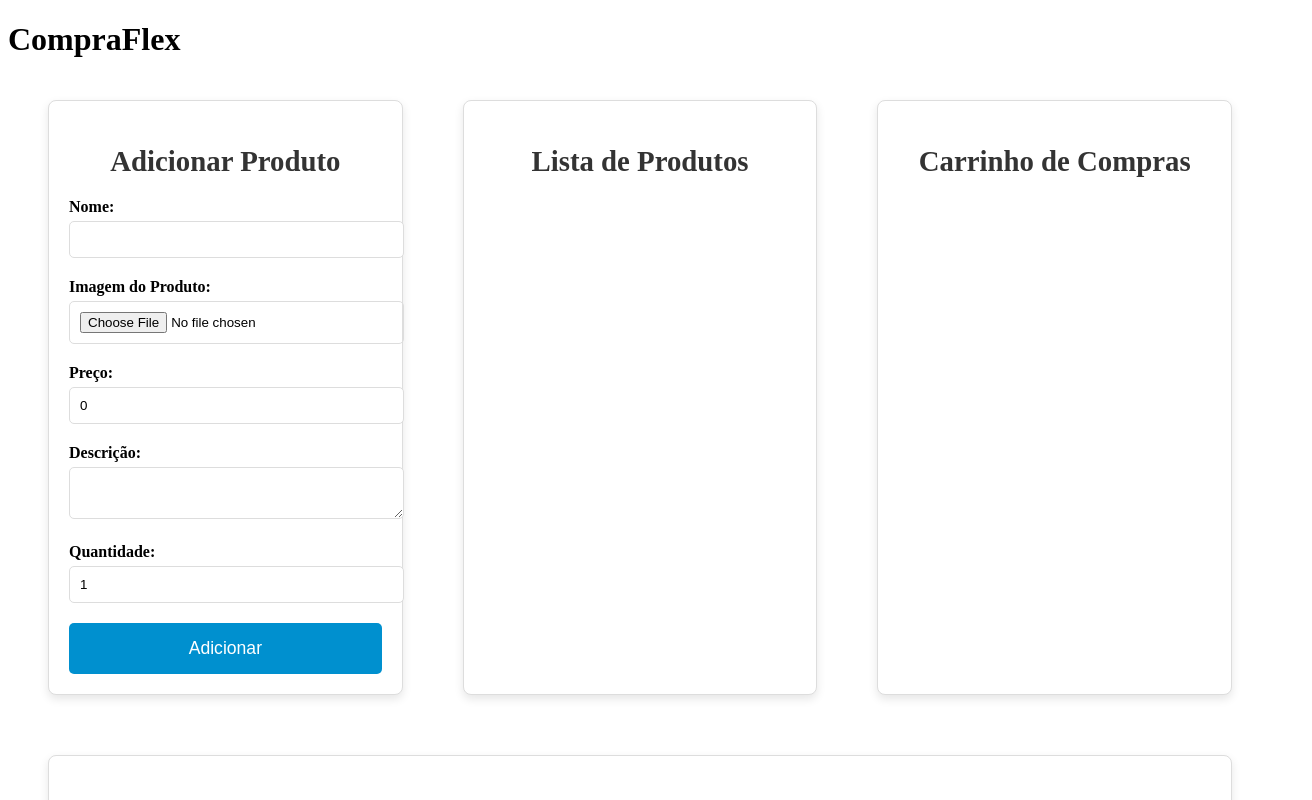
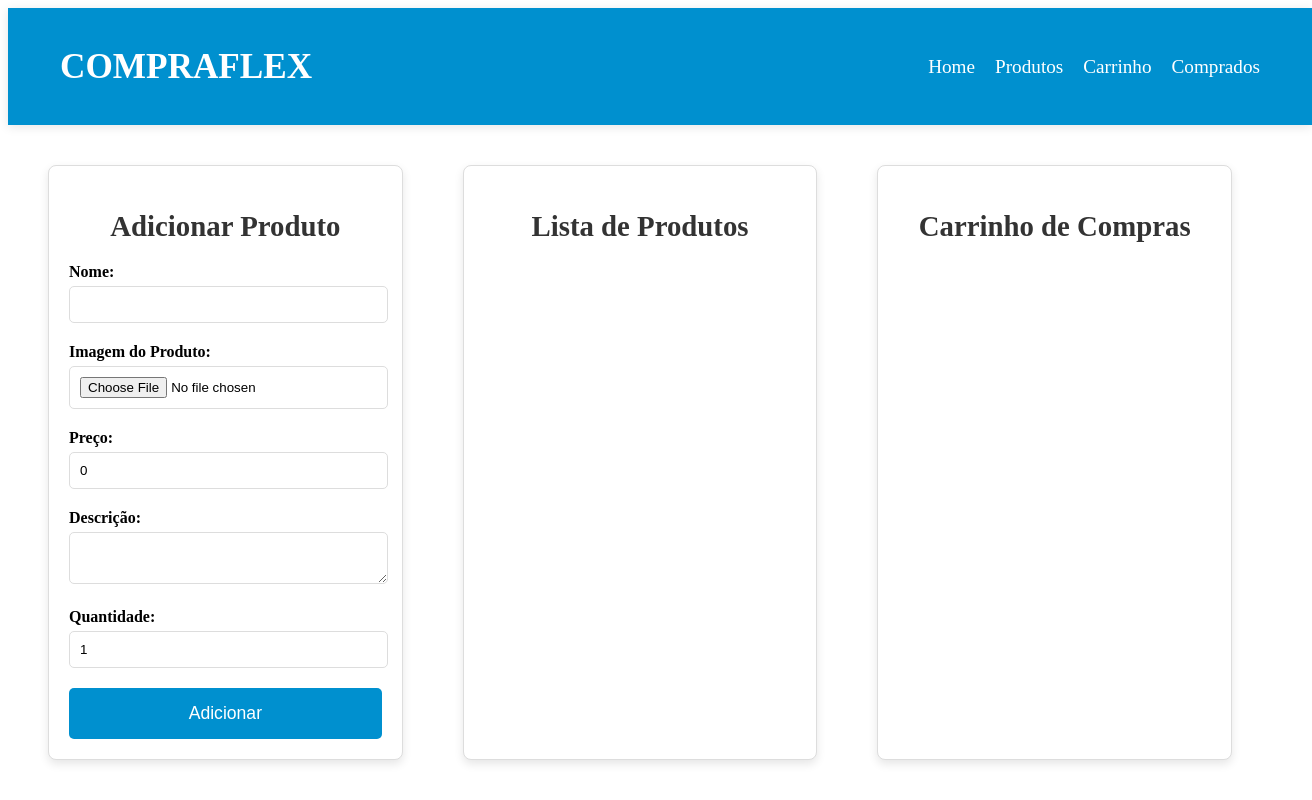
Before and after one commit to WillianDias1/Lista_de_Compras, an Angular app: page /mercado in a window 1280 px wide. Shown: the top 800 px of the page, 1312 px wide, since content can reach past the window. Built offline with nearby package versions, Linux system fonts and the light colour scheme.

Commit message:
fix: correção na responsividade e melhoria no css - header

```diff
--- a/src/app/app.component.css
+++ b/src/app/app.component.css
@@ -0,0 +1,91 @@
+/* Estilos gerais do header */
+.main-header {
+  width: 100%;
+  background-color: #0090CF; /* Cor de fundo do header */
+  padding: 15px 20px;
+  box-shadow: 0 2px 10px rgba(0, 0, 0, 0.1); /* Sombra suave no header */
+  position: sticky;
+  top: 0;
+  z-index: 1000; /* Mantém o header acima do conteúdo ao rolar a página */
+}
+
+.header-content {
+  display: flex;
+  justify-content: space-between;
+  align-items: center;
+  max-width: 1200px;
+  margin: 0 auto;
+  flex-wrap: wrap; /* Permite que o conteúdo se reorganize em telas menores */
+}
+
+.logo {
+  color: white;
+  font-size: 2.2em; /* Tamanho da logo */
+  font-weight: bold;
+  text-transform: uppercase;
+}
+
+.nav-bar ul {
+  list-style-type: none; /* Remove marcadores da lista */
+  margin: 0;
+  padding: 0;
+  display: flex;
+  gap: 20px; /* Espaçamento entre os links */
+}
+
+.nav-bar ul li {
+  margin: 0;
+}
+
+.nav-bar ul li a {
+  text-decoration: none;
+  color: white;
+  font-size: 1.2em;
+  transition: color 0.3s;
+}
+
+.nav-bar ul li a:hover {
+  color: #f0f0f0; /* Cor mais clara ao passar o mouse */
+}
+
+/* Esconde o menu por padrão em dispositivos móveis */
+.menu-toggle {
+  display: none;
+  background-color: transparent;
+  border: none;
+  font-size: 2em;
+  color: white;
+  cursor: pointer;
+}
+
+.menu-toggle:focus {
+  outline: none; /* Remove o contorno ao focar */
+}
+
+/* Responsividade para telas menores */
+@media (max-width: 768px) {
+  .nav-bar ul {
+    flex-direction: column; /* Empilha os links do menu */
+    position: absolute;
+    top: 60px;
+    right: 0;
+    background-color: #0090CF;
+    width: 100%;
+    display: none; /* Esconde o menu por padrão */
+    padding: 20px;
+    box-shadow: 0 4px 10px rgba(0, 0, 0, 0.1);
+  }
+
+  .nav-bar ul.active {
+    display: flex; /* Exibe o menu ao clicar no ícone de menu */
+    flex-direction: column;
+  }
+
+  .menu-toggle {
+    display: block; /* Mostra o ícone de menu em dispositivos móveis */
+  }
+
+  .logo {
+    font-size: 1.1em;
+  }
+}
--- a/src/app/app.component.html
+++ b/src/app/app.component.html
@@ -1,7 +1,21 @@
 <router-outlet>
+  <header class="main-header">
+    <div class="header-content">
+      <h1 class="logo">CompraFlex</h1>
+      <nav class="nav-bar">
+        <ul>
+          <li><a href="#">Home</a></li>
+          <li><a href="#">Produtos</a></li>
+          <li><a href="#">Carrinho</a></li>
+          <li><a href="#">Comprados</a></li>
+        </ul>
+      </nav>
+      <!-- Ícone de menu (visível apenas em dispositivos móveis) -->
+      <button class="menu-toggle" (click)="toggleMenu()">&#9776;</button>
+    </div>
+  </header>
+
   <div class="main-container">
-    <h1>CompraFlex</h1>
-
     <app-mercado></app-mercado>
   </div>
 <router-outlet />
--- a/src/app/app.component.ts
+++ b/src/app/app.component.ts
@@ -3,8 +3,14 @@ import { Component } from '@angular/core';
 @Component({
   selector: 'app-root',
   templateUrl: './app.component.html',
-  styleUrl: './app.component.css'
+  styleUrls: ['./app.component.css']
 })
 export class AppComponent {
   title = 'Lista_de_Compras';
+  isMenuOpen = false; // Variável para controlar o estado do menu
+
+  // Função para alternar o estado do menu
+  toggleMenu() {
+    this.isMenuOpen = !this.isMenuOpen;
+  }
 }
--- a/src/app/mercado/mercado.component.css
+++ b/src/app/mercado/mercado.component.css
@@ -79,7 +79,7 @@ label {
 }
 
 input, textarea {
-  width: 100%;
+  width: 95%;
   padding: 10px;
   border: 1px solid #ddd;
   border-radius: 5px;
--- a/src/app/mercado/mercado.component.html
+++ b/src/app/mercado/mercado.component.html
@@ -42,7 +42,7 @@
       <div *ngFor="let item of items" class="product-item">
         <h3>{{ item.name }}</h3>
         <img [src]="item.imagePreview" alt="{{ item.name }}" width="100" />
-        <p>Preço: {{ item.price | currency }}</p>
+        <p>Preço: R{{ item.price | currency }}</p>
         <p>{{ item.description }}</p>
         <p>Quantidade: {{ item.quantity }}</p>
 
@@ -59,7 +59,7 @@
     <div class="cart-list">
       <div *ngFor="let cartItem of cartItems" class="cart-item">
         <h3>{{ cartItem.name }}</h3>
-        <p>Preço: {{ cartItem.price | currency }}</p>
+        <p>Preço: R{{ cartItem.price | currency }}</p>
         <p>Quantidade: {{ cartItem.quantity }}</p>
         <button (click)="removeFromCart(cartItem)">Excluir</button>
         <button (click)="purchaseItems(cartItem)">Comprar</button>
@@ -73,7 +73,7 @@
     <div class="purchased-list">
       <div *ngFor="let purchasedItem of purchasedItems" class="purchased-item">
         <h3>{{ purchasedItem.name }}</h3>
-        <p>Preço: {{ purchasedItem.price | currency }}</p>
+        <p>Preço: R{{ purchasedItem.price | currency }}</p>
         <p>Quantidade: {{ purchasedItem.quantity }}</p>
         <button (click)="removePurchasedItem(purchasedItem)">Remover</button>
       </div>
```
